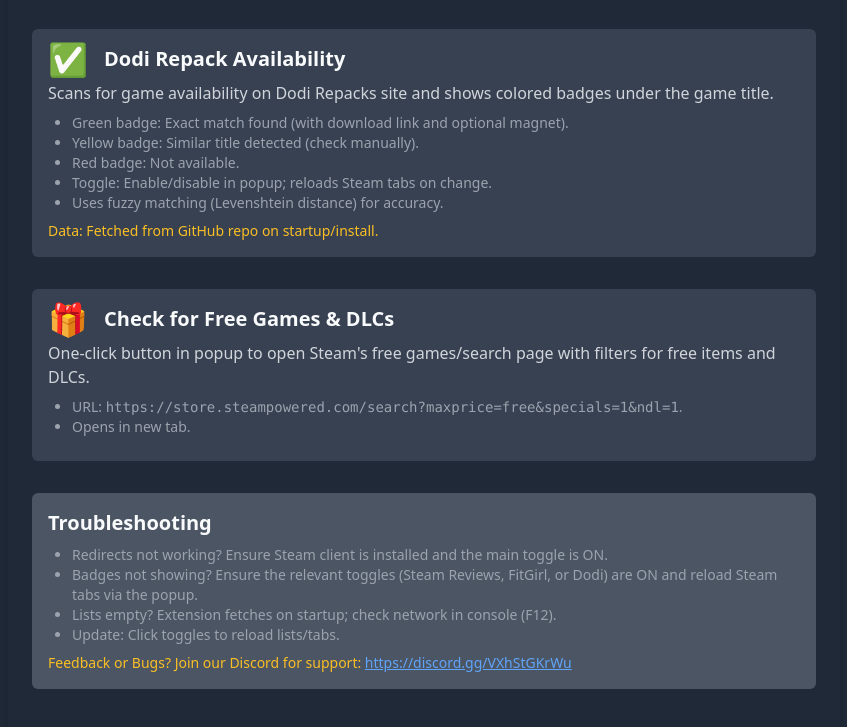
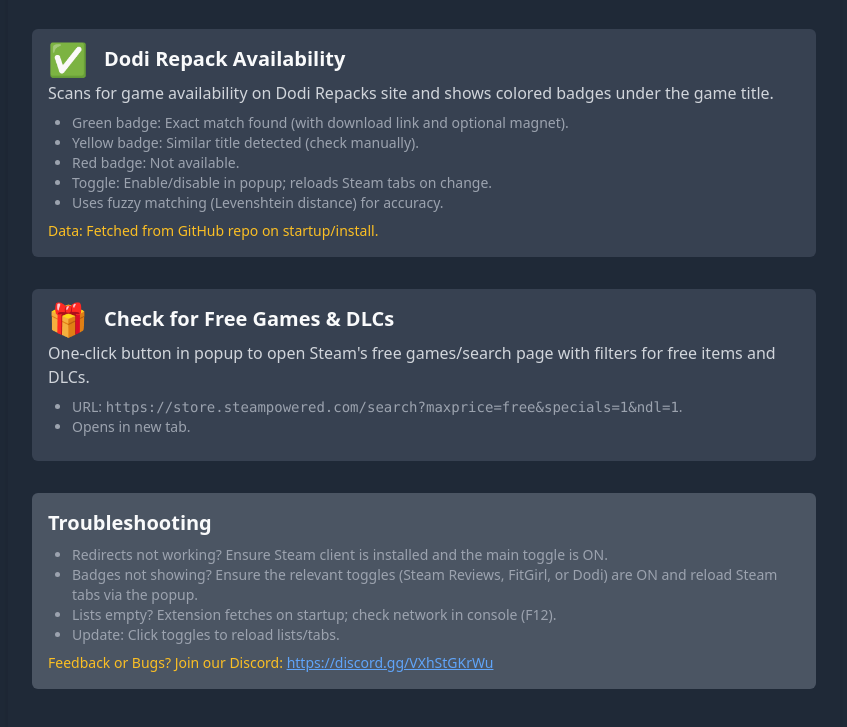
Before and after one commit to SimpliAj-Shadow/FG-Gamelist, a plain HTML site: page index.html in a window 1280 px wide. Shown: the part 1196-1923 px from the top of the page, without its empty margins (216-1063 px from the left). Drawn offline with nearby package versions, Linux system fonts and the light colour scheme.

Commit message:
Update index.html

```diff
--- a/index.html
+++ b/index.html
@@ -130,7 +130,7 @@
         <li>Lists empty? Extension fetches on startup; check network in console (F12).</li>
         <li>Update: Click toggles to reload lists/tabs.</li>
       </ul>
-      <p class="text-sm text-yellow-400 mt-2">Feedback or Bugs? Join our Discord for support: <a href="https://discord.gg/VXhStGKrWu" target="_blank" class="text-blue-400 underline">https://discord.gg/VXhStGKrWu</a></p>
+      <p class="text-sm text-yellow-400 mt-2">Feedback or Bugs? Join our Discord: <a href="https://discord.gg/VXhStGKrWu" target="_blank" class="text-blue-400 underline">https://discord.gg/VXhStGKrWu</a></p>
     </div>
   </div>
 </body>
```
